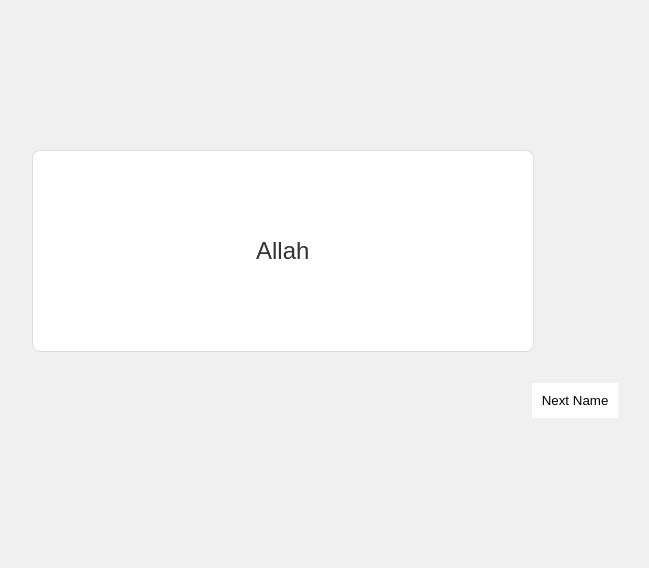
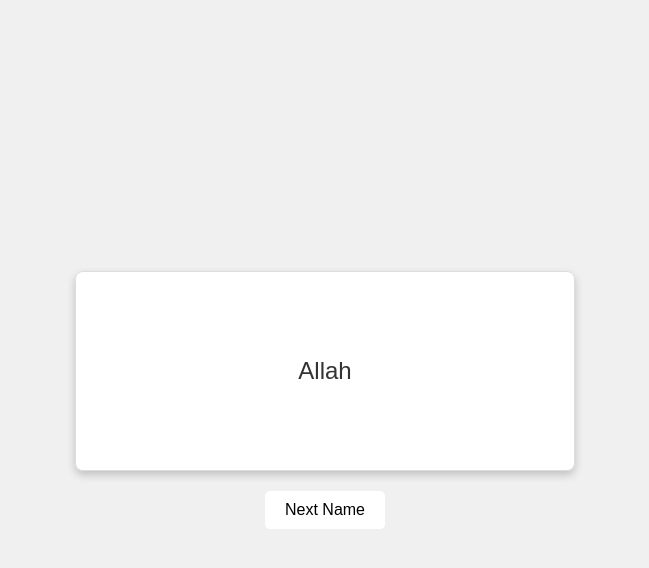
Before and after one commit to asad-khilji/Names-of-Allah, a plain HTML site: page index.html in a window 1280 px wide. Shown: the whole page, without its empty margins (315-964 px from the left). Drawn offline with Linux system fonts and the light colour scheme.

Commit message:
Add files via upload

```diff
--- a/index.html
+++ b/index.html
@@ -8,6 +8,7 @@
 </head>
 <body>
 
+    <div class="container">
     <div class="flashcard" onclick="toggleCard()">
         <div class="card-content">
             <div class="front">
@@ -19,6 +20,7 @@
         </div>
     </div>
     <button class="btn" onclick="nextCard()">Next Name</button>
+    </div>
 
     <script src="./script.js"></script>
 
--- a/style.css
+++ b/style.css
@@ -1,3 +1,7 @@
+*, *::before, *::after {
+    box-sizing: border-box;
+}
+
 body {
     display: flex;
     justify-content: center;
@@ -8,19 +12,26 @@ body {
     background-color: #f0f0f0;
 }
 
+.container {
+    display: flex;
+    flex-direction: column; /* Stack items vertically */
+    align-items: center; /* Center align items horizontally */
+}
+
 .flashcard {
     perspective: 1000px;
     cursor: pointer;
-    margin-top: -300px;
-
+    margin-bottom: 20px; /* Space between card and button */
 }
 
 .card-content {
-    width: 500px; /* Adjusted for better readability */
+    width: 500px;
     height: 200px;
     position: relative;
-    transition: transform 0.6s;
+    transition: transform 0.6s, box-shadow 0.3s;
     transform-style: preserve-3d;
+    box-shadow: 0 4px 8px rgba(0, 0, 0, 0.2);
+    border-radius: 8px;
 }
 
 .flashcard.clicked .card-content {
@@ -40,6 +51,7 @@ body {
     border: 1px solid #ddd;
     border-radius: 8px;
     background: #fff;
+    transition: background-color 0.3s;
 }
 
 .front {
@@ -51,8 +63,25 @@ body {
     transform: rotateY(180deg);
 }
 
+.flashcard:hover .card-content {
+    box-shadow: 0 8px 16px rgba(0, 0, 0, 0.3);
+}
+
 .btn {
-   border: none;
-   padding: 10px;
-   background-color: white;
+    border: none;
+    padding: 10px 20px;
+    background-color: #fff;
+    color: black;
+    font-size: 16px;
+    border-radius: 5px;
+    cursor: pointer;
+    transition: background-color 0.3s, transform 0.3s;
 }
+
+.btn:hover {
+    transform: scale(1.05);
+}
+
+.btn:focus {
+    outline: none;
+}
```
